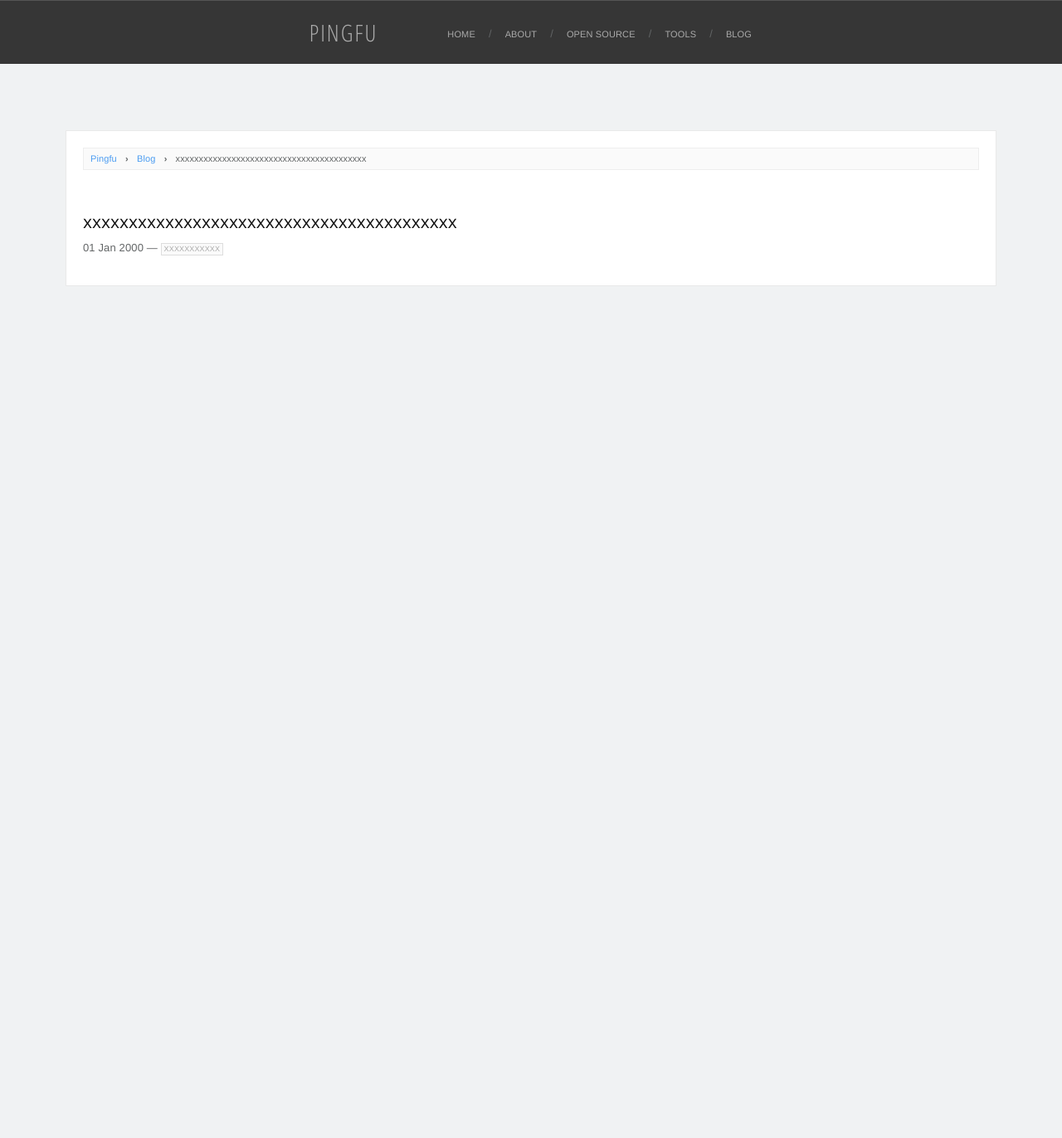
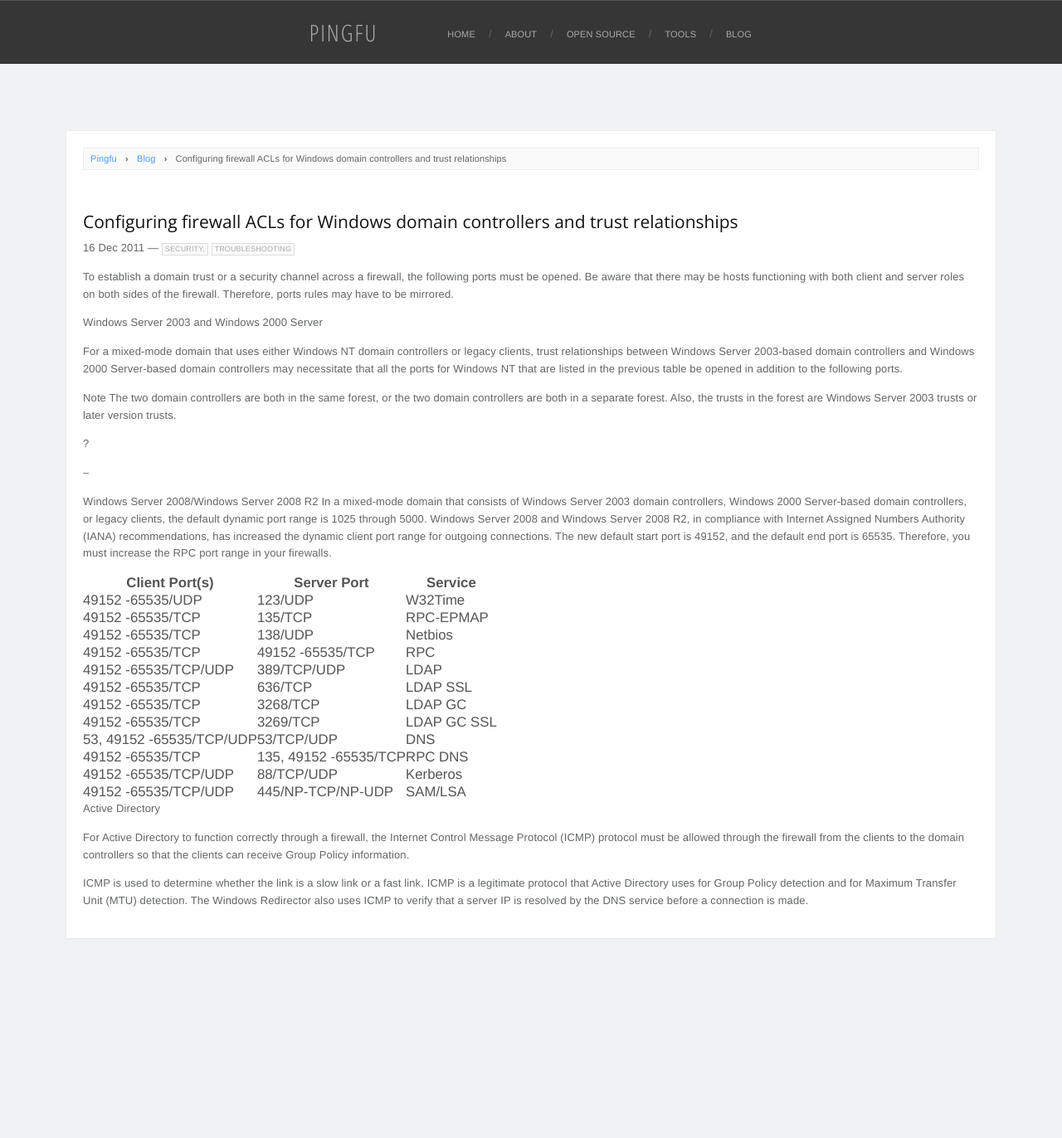
Before and after one commit to pingfu/pingfu.github.io, a Jekyll site: the page built from _posts/2011-12-16-configuring-firewall-acls-for-windows-domain-controllers-and-trust-relationships.markdown, in a window 1280 px wide. Shown: the whole page at 83% size. Built offline with Jekyll 4.4.1, drawn with Linux system fonts in a browser that asks for light colours; nearby versions of some CDN libraries; Markdown is read by kramdown in place of the engine named in the settings; before the commit the page ends 900 px from its top, so only the background shows below that.

Commit message:
updated posts

```diff
--- a/_posts/2011-12-16-configuring-firewall-acls-for-windows-domain-controllers-and-trust-relationships.markdown
+++ b/_posts/2011-12-16-configuring-firewall-acls-for-windows-domain-controllers-and-trust-relationships.markdown
@@ -1,6 +1,43 @@
 ---
 layout: post
-title: "xxxxxxxxxxxxxxxxxxxxxxxxxxxxxxxxxxxxxxxxx"
-date: 2000-01-01 00:00:00
-categories: xxxxxxxxxxx xxxxxxxxxxx
+title: "Configuring firewall ACLs for Windows domain controllers and trust relationships"
+date: 2011-12-16
+categories: Security, Troubleshooting
+tags: windows firewall
 ---
+
+To establish a domain trust or a security channel across a firewall, the following ports must be opened. Be aware that there may be hosts functioning with both client and server roles on both sides of the firewall. Therefore, ports rules may have to be mirrored.
+
+Windows Server 2003 and Windows 2000 Server
+
+For a mixed-mode domain that uses either Windows NT domain controllers or legacy clients, trust relationships between Windows Server 2003-based domain controllers and Windows 2000 Server-based domain controllers may necessitate that all the ports for Windows NT that are listed in the previous table be opened in addition to the following ports.
+
+Note The two domain controllers are both in the same forest, or the two domain controllers are both in a separate forest. Also, the trusts in the forest are Windows Server 2003 trusts or later version trusts.
+
+?
+
+--
+
+Windows Server 2008/Windows Server 2008 R2
+In a mixed-mode domain that consists of Windows Server 2003 domain controllers, Windows 2000 Server-based domain controllers, or legacy clients, the default dynamic port range is 1025 through 5000. Windows Server 2008 and Windows Server 2008 R2, in compliance with Internet Assigned Numbers Authority (IANA) recommendations, has increased the dynamic client port range for outgoing connections. The new default start port is 49152, and the default end port is 65535. Therefore, you must increase the RPC port range in your firewalls.
+
+| Client Port(s)           | Server Port           | Service     |
+| ------------------------ | --------------------- | ----------- |
+| 49152 -65535/UDP         | 123/UDP               | W32Time     |
+| 49152 -65535/TCP	       | 135/TCP               | RPC-EPMAP   |
+| 49152 -65535/TCP         | 138/UDP               | Netbios     |
+| 49152 -65535/TCP         | 49152 -65535/TCP      | RPC         |
+| 49152 -65535/TCP/UDP     | 389/TCP/UDP           | LDAP        |
+| 49152 -65535/TCP         | 636/TCP               | LDAP SSL    |
+| 49152 -65535/TCP         | 3268/TCP              | LDAP GC     |
+| 49152 -65535/TCP         | 3269/TCP              | LDAP GC SSL |
+| 53, 49152 -65535/TCP/UDP | 53/TCP/UDP            | DNS         |
+| 49152 -65535/TCP         | 135, 49152 -65535/TCP | RPC DNS     |
+| 49152 -65535/TCP/UDP     | 88/TCP/UDP            | Kerberos    |
+| 49152 -65535/TCP/UDP     | 445/NP-TCP/NP-UDP     | SAM/LSA     |
+
+Active Directory
+
+For Active Directory to function correctly through a firewall, the Internet Control Message Protocol (ICMP) protocol must be allowed through the firewall from the clients to the domain controllers so that the clients can receive Group Policy information.
+
+ICMP is used to determine whether the link is a slow link or a fast link. ICMP is a legitimate protocol that Active Directory uses for Group Policy detection and for Maximum Transfer Unit (MTU) detection. The Windows Redirector also uses ICMP to verify that a server IP is resolved by the DNS service before a connection is made.
```
